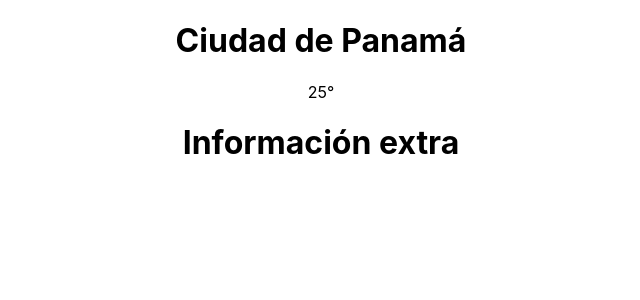
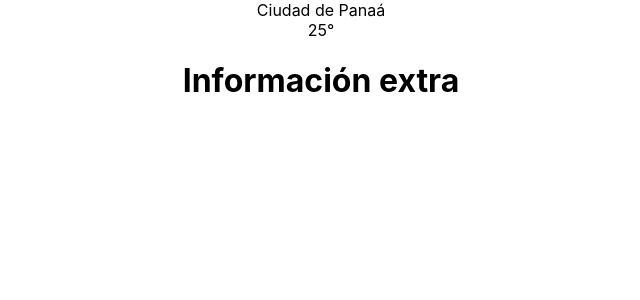
Before and after one commit to elbismanuel/react-js-weather-app, a React (Create React App) app: page / in a window 1280 px wide. Shown: the top 300 px of the page, without its empty margins (319-959 px from the left). Built offline with nearby package versions, Linux system fonts and the light colour scheme.

Commit message:
City props

```diff
--- a/src/components/Location.js
+++ b/src/components/Location.js
@@ -1,13 +1,7 @@
-import React, { Component } from 'react';
+import React from 'react';
 
-class Location extends Component {
-    render() {
-        return (
-            <div>
-                <h1>Ciudad de Panamá</h1>
-            </div>
-        );
-    }
+const Location = (props) => {
+    return (<div>{ props.city }</div>)
 }
 
 export default Location;
--- a/src/components/WeatherLocation.js
+++ b/src/components/WeatherLocation.js
@@ -4,7 +4,7 @@ import WeatherData from './WeatherData';
 
 const WeatherLocation = () => {
     return <div>
-        <Location />
+        <Location city={"Ciudad de Panaá"} />
         <WeatherData />
     </div>
 }
```
